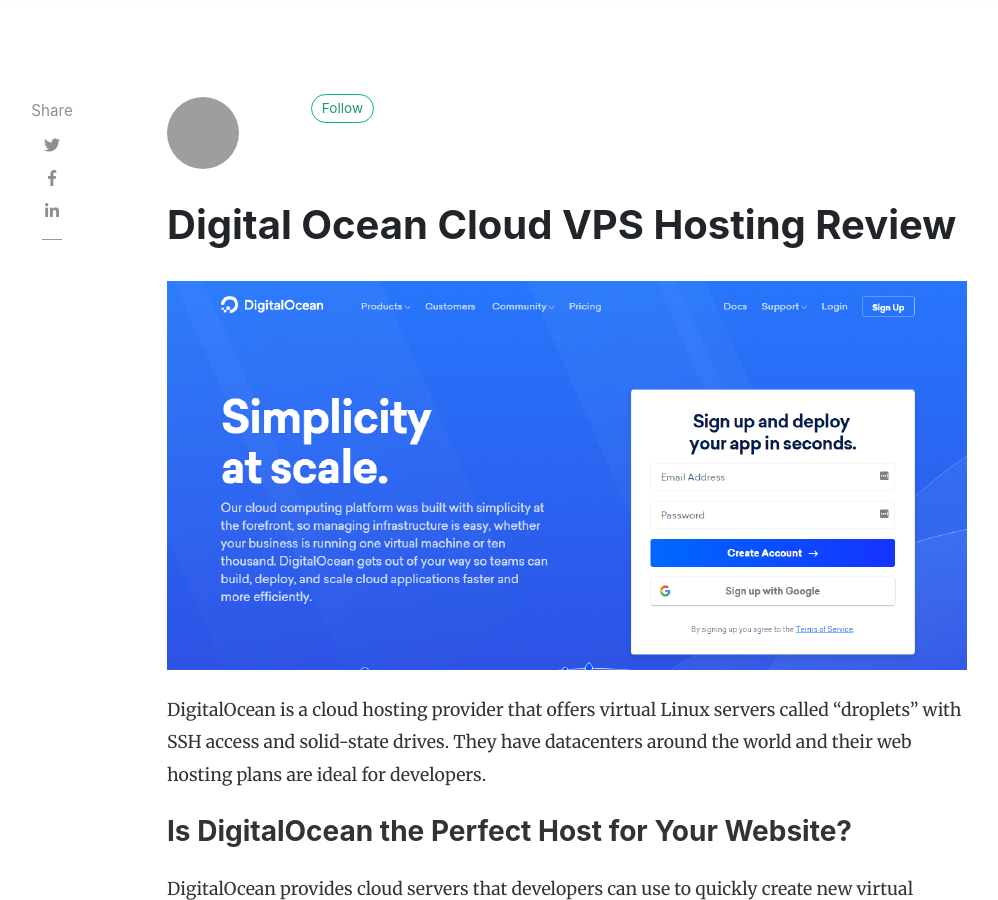
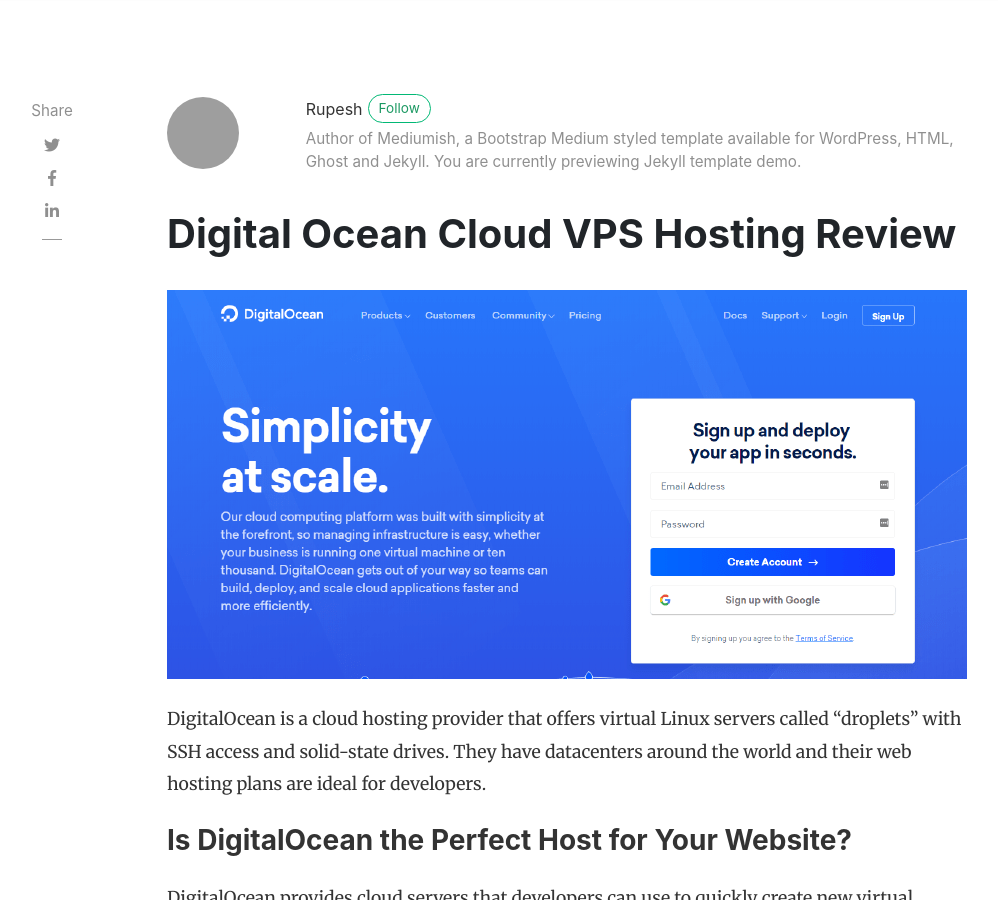
Before and after one commit to patilsab/rp, a Jekyll site: the page built from _posts/2019-12-21-digital-ocean-cloud-vps-hosting-review.md, in a window 1280 px wide and 900 px high. Shown: the whole window, without its empty margins (118-1116 px from the left). Built offline with Jekyll 4.4.1, drawn with Linux system fonts in a browser that asks for light colours; nearby versions of some CDN libraries; comment, search, counter and statistics services are not loaded; part of the change alters nothing that is shown; grey boxes are pictures that could not be loaded.

Commit message:
Update _config.yml

```diff
--- a/_config.yml
+++ b/_config.yml
@@ -13,23 +13,14 @@ permalink: /:title/
 
 # Authors
 authors:
-  sal:
-    name: Sal
-    display_name: Sal
+  Rupesh:
+    name: Rupesh
+    display_name: Rupesh
     gravatar: e56154546cf4be74e393c62d1ae9f9d4
     email: wowthemesnet@gmail.com
     web: https://www.wowthemes.net
     twitter: https://twitter.com/wowthemesnet
     description: "Author of Mediumish, a Bootstrap Medium styled template available for WordPress, HTML, Ghost and Jekyll. You are currently previewing Jekyll template demo."
-  john:
-    name: John
-    display_name: John
-    avatar: 'assets/images/avatar.png'
-    gravatar: b1cc14991db7a456fcd761680bbc8f81
-    email: wowthemesnet@gmail.com
-    web: https://www.wowthemes.net
-    twitter: https://twitter.com/wowthemesnet
-    description: "This is the author box. Write a short description of the author here. You are currently previewing Mediumish demo, a Jekyll template compatible with Github pages."
 
 # Plugins
 plugins:
```
